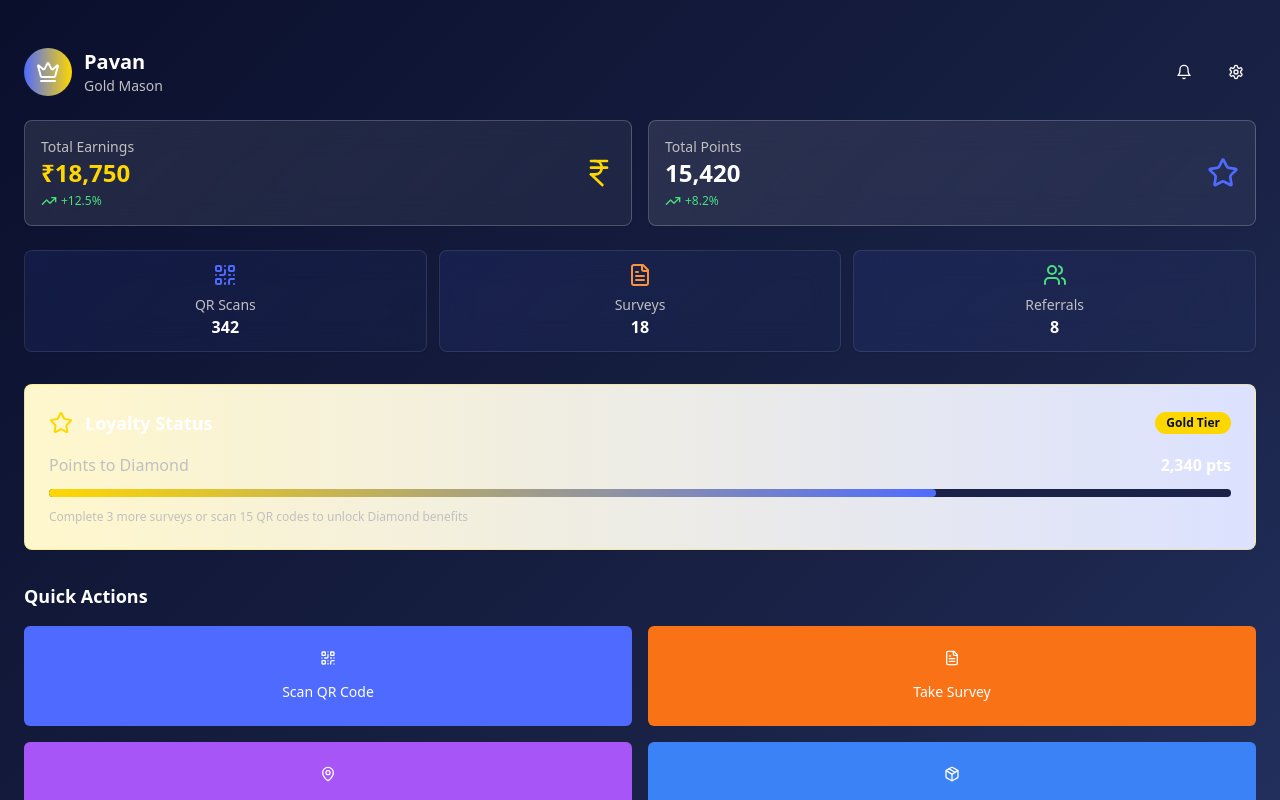
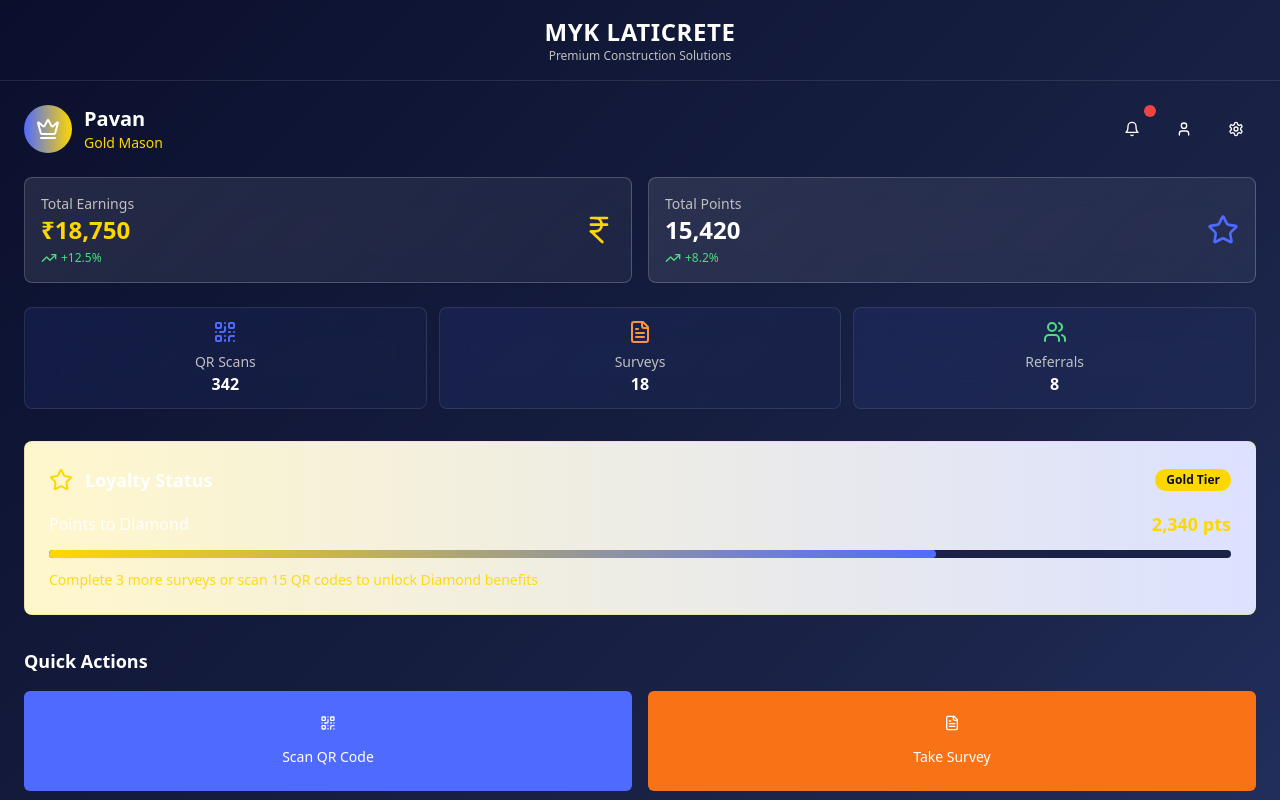
Before and after one commit to coolk4u/loyalty-dem-my-kl, a React (Vite) app: page / in a window 1280 px wide. Shown: the top 800 px of the page. Built offline with nearby package versions, Linux system fonts and the light colour scheme.

Commit message:
Add branding, improve visibility, and add notification
- Add MYK Laticrete logo.
- Improve visibility of loyalty status widget.
- Add profile icon.
- Implement notification for new survey.

```diff
--- a/src/components/dashboard/DashboardHeader.tsx
+++ b/src/components/dashboard/DashboardHeader.tsx
@@ -1,27 +1,72 @@
 
-import React from 'react';
+import React, { useState } from 'react';
 import { Button } from '@/components/ui/button';
-import { Crown, Bell, Settings } from 'lucide-react';
+import { Crown, Bell, Settings, User } from 'lucide-react';
+import { Card } from '@/components/ui/card';
 
 const DashboardHeader = () => {
+  const [showNotification, setShowNotification] = useState(false);
+
+  const handleBellClick = () => {
+    setShowNotification(!showNotification);
+  };
+
   return (
-    <div className="flex items-center justify-between p-6 pt-12">
+    <div className="relative">
+      {/* MYK Laticrete Branding */}
+      <div className="text-center py-4 border-b border-white/10">
+        <h1 className="text-2xl font-bold text-white tracking-wide">MYK LATICRETE</h1>
+        <p className="text-loyalty-silver text-xs">Premium Construction Solutions</p>
+      </div>
+
+      <div className="flex items-center justify-between p-6">
         <div className="flex items-center space-x-3">
           <div className="w-12 h-12 rounded-full bg-gradient-to-r from-loyalty-accent to-loyalty-gold flex items-center justify-center">
             <Crown className="w-6 h-6 text-white" />
           </div>
           <div>
-          <h1 className="text-xl font-bold">Pavan</h1>
-          <p className="text-loyalty-silver text-sm">Gold Mason</p>
+            <h2 className="text-xl font-bold text-white">Pavan</h2>
+            <p className="text-loyalty-gold text-sm">Gold Mason</p>
           </div>
         </div>
         <div className="flex items-center space-x-3">
+          <div className="relative">
+            <Button
+              variant="ghost"
+              size="icon"
+              className="text-white hover:bg-white/10 relative"
+              onClick={handleBellClick}
+            >
+              <Bell className="w-5 h-5" />
+              <div className="absolute -top-1 -right-1 w-3 h-3 bg-red-500 rounded-full"></div>
+            </Button>
+
+            {showNotification && (
+              <Card className="absolute top-12 right-0 w-72 bg-loyalty-navy border-loyalty-accent/30 p-4 z-50">
+                <div className="flex items-start space-x-3">
+                  <div className="w-8 h-8 bg-green-500 rounded-full flex items-center justify-center flex-shrink-0">
+                    <Bell className="w-4 h-4 text-white" />
+                  </div>
+                  <div>
+                    <h4 className="text-white font-semibold text-sm">New Survey Available!</h4>
+                    <p className="text-loyalty-silver text-xs mt-1">
+                      New Cricket match Survey is launched
+                    </p>
+                    <p className="text-loyalty-gold text-xs mt-2">Earn 150 points</p>
+                  </div>
+                </div>
+              </Card>
+            )}
+          </div>
+
           <Button variant="ghost" size="icon" className="text-white hover:bg-white/10">
-          <Bell className="w-5 h-5" />
+            <User className="w-5 h-5" />
           </Button>
+
           <Button variant="ghost" size="icon" className="text-white hover:bg-white/10">
             <Settings className="w-5 h-5" />
           </Button>
+        </div>
       </div>
     </div>
   );
--- a/src/components/dashboard/LoyaltyStatus.tsx
+++ b/src/components/dashboard/LoyaltyStatus.tsx
@@ -20,13 +20,13 @@ const LoyaltyStatus = () => {
 
         <div className="space-y-3">
           <div className="flex justify-between items-center">
-            <span className="text-loyalty-silver">Points to Diamond</span>
-            <span className="text-white font-semibold">2,340 pts</span>
+            <span className="text-white/90 font-medium">Points to Diamond</span>
+            <span className="text-loyalty-gold font-bold text-lg">2,340 pts</span>
           </div>
           <div className="w-full bg-loyalty-navy rounded-full h-2">
             <div className="bg-gradient-to-r from-loyalty-gold to-loyalty-accent h-2 rounded-full w-3/4"></div>
           </div>
-          <p className="text-xs text-loyalty-silver">Complete 3 more surveys or scan 15 QR codes to unlock Diamond benefits</p>
+          <p className="text-sm text-loyalty-gold/90 font-medium">Complete 3 more surveys or scan 15 QR codes to unlock Diamond benefits</p>
         </div>
       </Card>
     </div>
```
Lines whose indentation alone changed are shown as unchanged.
